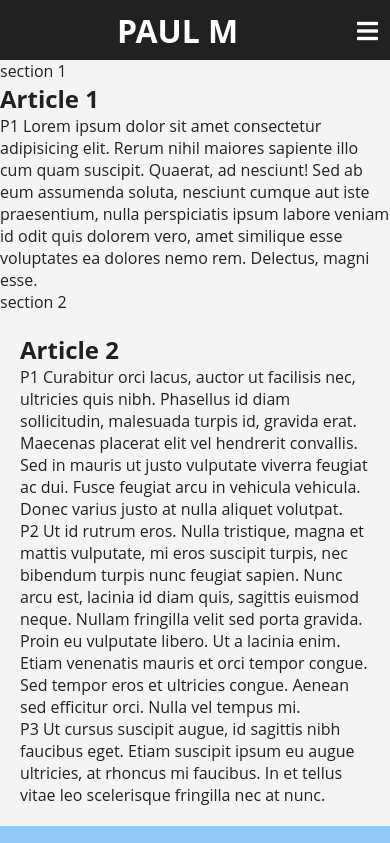
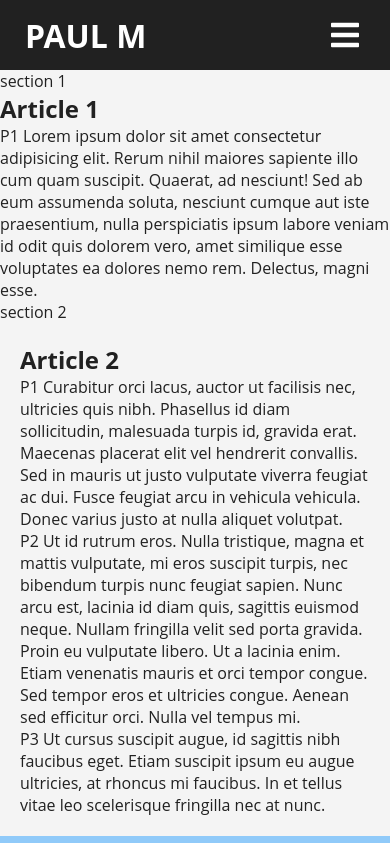
Before and after one commit to TravelTimN/ci-milestone01-ucfd, a plain HTML site: page index.html in a window 390 px wide. Shown: the top 843 px of the page. Drawn offline with nearby package versions, Linux system fonts and the light colour scheme.

Commit message:
update of navbar and footer (converted to CSS Grid)

```diff
--- a/assets/css/style.css
+++ b/assets/css/style.css
@@ -1,5 +1,5 @@
 /****************************************************************************************/
-/* ROOT STYLES */
+/* ROOT VARIABLES */
 :root {
     --paulBluePrimary: #90CAF9;                /* to use =    color: var(--paulBluePrimary);  */
     --paulBlueLight: #C3FDFF;                  /* to use =    color: var(--paulBlueLight);    */
@@ -16,7 +16,7 @@
     --fontFamily: 'Open Sans', sans-serif;       /* to use =    font-family: var(--fontFamily); */
     --textShadow: 2px 2px 0 rgba(0,0,0,1);     /* to use =    text-shadow: var(--textShadow); */
 }
-/* root styles */
+/* root variables */
 /****************************************************************************************/
 
 /* DEFAULT SETTINGS */
@@ -31,49 +31,51 @@ body {
     color: var(--darkGray);
 }
 /* default settings */
-/*--------------------  --------------------*/
-/*--------------------  --------------------*/
+
+/*-------------------- NAVBAR-CONTAINER (MOBILE-FIRST) --------------------*/
+.navbar-header {
+    grid-area: navbar-header;
+}
+.navbar-menu {
+    grid-area: navbar-menu;
+}
+.navbar-nav {
+    grid-area: navbar-nav;
+}
+.navbar-header,
+.navbar-menu,
+.navbar-nav {
+    align-self: center;
+    justify-items: center;
+}
+.navbar-container {
+    background-color: var(--darkGray);
+    color: var(--white);
+    max-width: 100%;
+    padding: 10px;
+    position: sticky;
+    top: 0;
+    z-index: 100;
+    display: grid;
+    grid-template-columns: 15px auto 1fr auto 15px;
+    grid-template-rows: 50px;
+    grid-template-areas:
+        ". navbar-header . navbar-menu .";
+}
 
 
-/*-------------------- HEADER --------------------*/
-header {
-    background-color: var(--darkGray);
-    color: var(--white);
-    display: flex;
-    align-items: center;
-    position: relative;
-    max-width: 100vw;
-    height: 50px;
-    padding: 5px;
+/*-------------------- NAVBAR-HEADER --------------------*/
+.navbar-header h1 {
+    /* to be designed? */
 }
-header a.open {
-    color: var(--white);
-    font-size: 1.5em;
-    margin: 0 0.1em;
-}
-/*-------------------- header --------------------*/
+/*-------------------- navbar-header --------------------*/
 
-/*-------------------- NAV --------------------*/
-nav {
-    background-color: var(--darkGray);
-    top: 0;
-    position: sticky;
-    z-index: 100;
-}
-nav ul {
+/*-------------------- NAVBAR-NAV --------------------*/
+.navbar-nav ul {
     list-style: none;
     text-align: center;
-    margin-right: 0px;
 }
-nav ul li {
-    min-width: 7vw;
-    line-height: 2;
-    -webkit-transition: all 0.3s ease-in-out;
-       -moz-transition: all 0.3s ease-in-out;
-         -o-transition: all 0.3s ease-in-out;
-            transition: all 0.3s ease-in-out;
-}
-nav a {
+.navbar-nav a {
     color: var(--white);
     text-transform: uppercase;
     -webkit-transition: all 0.3s ease-in-out;
@@ -81,70 +83,51 @@ nav a {
          -o-transition: all 0.3s ease-in-out;
             transition: all 0.3s ease-in-out;
 }
-nav a.active {
+.navbar-nav a.active {
     font-weight: bolder;
     color: var(--paulBluePrimary);
 }
-nav ul li:hover a {
+.navbar-nav ul li:hover a {
     color: var(--paulBlueDark);
 }
-/* NAV MEDIA QUERIES */
-@media only screen and (max-width: 599px) {
-    header {
-        top: 0;
-        position: sticky;
-        z-index: 10;
-    }
-    nav {
+
+/* NAVBAR-NAV (MOBILE DROPDOWN) */
+@media only screen and (max-width: 799px) {
+    .navbar-nav {
         top: 0;
         bottom: 0;
-        min-height: 100vh;
+        left: 0;
+        height: 0;
+        width: 100vw;
+        line-height: 3;
+        z-index: 500;
         position: fixed;
-        width: 100vw;
-        left: -100vw;
-        z-index: 100;
+        overflow-x: hidden;
         background-color: var(--darkGrayRGBA);
         -webkit-transition: all 0.3s ease-in-out;
            -moz-transition: all 0.3s ease-in-out;
              -o-transition: all 0.3s ease-in-out;
                 transition: all 0.3s ease-in-out;
     }
-    nav ul {
-        text-align: center;
-        text-indent: 2em;
+    .navbar-nav a {
+        font-size: 1.5em;
     }
-    nav ul li:hover a {
-        color: var(--paulBlueDark);
+    .navbar-menu i.toggle-open {
+        color: var(--white);
+        font-size: 2em;
+        cursor: pointer;
     }
-    nav:target {
-        transform: translateX(100vw);
-    }
-    .close {
+    .navbar-nav a.toggle-close {
+        font-size: 2.5em;
         text-align: right;
         display: block;
-        text-decoration: none;
-        font-size: 1.5em;
-        position: relative;
-        padding: 0.7em 0.5em 0 0;
-        -webkit-transition: 0.3s ease-in-out;
-           -moz-transition: 0.3s ease-in-out;
-             -o-transition: 0.3s ease-in-out;
-                transition: 0.3s ease-in-out;
+        padding: 0 0.75em 0 0;
     }
 }
-@media only screen and (min-width: 600px) {
-    nav ul li {
-        display: inline-block;
-        margin: 0 10px;
-    }
-    .toggle { /* hide toggle */
-        display: none;
-    }
-    .social-links a {
-        font-size: 2em;
-    }
-}
-/*-------------------- nav --------------------*/
+/* navbar-nav (mobile dropdown) */
+/*-------------------- navbar-nav --------------------*/
+/*-------------------- navbar-container mobile --------------------*/
+
 
 /*-------------------- SECTION --------------------*/
 section {
@@ -161,10 +144,22 @@ aside {
 }
 
 /*-------------------- FOOTER --------------------*/
-footer {
+.footer-social {
+    grid-area: footer-social;
+}
+.footer-signature {
+    grid-area: footer-signature;
+}
+.footer-container {
     background-color: var(--darkGray);
     color: var(--white);
     padding: 20px;
+    display: grid;
+    grid-template-columns: 100%;
+    grid-template-rows: 40px;
+    grid-template-areas:
+        "footer-social"
+        "footer-signature";
 }
 footer ul {
     list-style: none;
@@ -220,7 +215,8 @@ footer ul li:hover .itunes {
 }
 .footer-signature {
     text-align: center;
-    padding: 10px 0;
+    padding: 20px 0 40px 0;
+    font-size: 1em;
 }
 .footer-signature a {
     color: var(--white);
@@ -235,3 +231,30 @@ footer ul li:hover .itunes {
     display: inline-block;
     margin-left: 5px;
 }
+
+/*-------------------- @MEDIA QUERIES - DESKTOP --------------------*/
+@media only screen and (min-width: 800px) {
+    /* NAVBAR-NAV */
+    .navbar-container {
+        display: grid;
+        grid-template-columns: 15px auto 1fr auto 15px;
+        grid-template-rows: 50px;
+        grid-template-areas:
+            ". navbar-header . navbar-nav .";
+    }
+    .navbar-toggle {
+        display: none;
+    }
+    .navbar-nav ul li {
+        display: inline-block;
+        margin: 0 10px;
+    }
+    /* navbar-nav*/
+
+    /* FOOTER */
+    .footer-social a {
+        font-size: 2em;
+    }
+    /* footer */
+}
+/*-------------------- @media queries desktop --------------------*/
--- a/index.html
+++ b/index.html
@@ -9,34 +9,39 @@
     <meta http-equiv="X-UA-Compatible" content="ie=edge">
 
     <!-- LINKS -->
+    <!-- decided against Bootstrap vs CSS Grid instead -->
     <!-- <link rel="stylesheet" href="https://cdnjs.cloudflare.com/ajax/libs/twitter-bootstrap/3.3.7/css/bootstrap.min.css"> -->
     <link rel="stylesheet" href="https://use.fontawesome.com/releases/v5.2.0/css/all.css">
-    <link rel="stylesheet" href="https://cdnjs.cloudflare.com/ajax/libs/hover.css/2.3.1/css/hover-min.css">
+    <!--<link rel="stylesheet" href="https://cdnjs.cloudflare.com/ajax/libs/hover.css/2.3.1/css/hover-min.css">-->
     <link rel="stylesheet" href="assets/css/style.css" type="text/css">
     <link rel='icon' href="./assets/images/flavicon.ico" type="image/x-icon">
 
-    <title>PAUL M Music</title>
+    <title>Paul M Music | Paul Middleton</title>
 </head>
 
 <body>
 
+    <div class="navbar-container">
         <!-- HEADER -->
-    <header id="header">
+        <header class="navbar-header">
             <h1>PAUL M</h1>
-        <a class="toggle open" href="#nav">
-            <i class="fas fa-bars fa-fw"></i>
-        </a>
         </header>
         <!-- header -->
 
+        <!-- MENU -->
+        <div class="navbar-menu">
+            <i class="fas fa-bars fa-fw navbar-toggle toggle-open" onclick="navbarOpen()"></i>
+        </div>
+        <!-- menu -->
+
         <!-- NAV -->
-    <nav id="nav">
-        <a class="toggle close" href="#">
+        <nav id="navbar-nav" class="navbar-nav">
+            <a href="javascript:void(0)" class="navbar-toggle toggle-close" onclick="navbarClose()">
                 <i class="fas fa-times fa-fw"></i>
             </a>
             <ul>
                 <li>
-                <a href="index.html"class="active">Home</a>
+                    <a href="index.html" class="active">Home</a>
                 </li>
                 <li>
                     <a href="music.html">Music</a>
@@ -56,6 +61,7 @@
             </ul>
         </nav>
         <!-- nav -->
+    </div>
 
     <!-- SECTION -->
     <section>
@@ -118,8 +124,8 @@
     <!-- aside -->
 
     <!-- FOOTER -->
-    <footer>
-        <div class="social-links">
+    <footer class="footer-container">
+        <div class="footer-social">
             <ul>
                 <li><a href="https://www.facebook.com/paulmiddletonofficial" target="_blank"><i class="fab fa-facebook-f facebook" aria-hidden="true"></i></a></li>
                 <li><a href="https://www.youtube.com/user/paulmiddletonmusic" target="_blank"><i class="fab fa-youtube youtube" aria-hidden="true"></i></a></li>
@@ -139,6 +145,17 @@
     <!-- footer -->
 
     <!-- SCRIPTS -->
+    <script>
+        // Approved by mentor (Ignatius Ukwuoma) to use basic JS to incorporate menu transition since I already have some basic JS-skils
+        // onClick will display navbar-nav to full 100% height
+        function navbarOpen() {
+            document.getElementById("navbar-nav").style.height="100%";
+        }
+        // onClick will close navbar-nav back to 0% height
+        function navbarClose() {
+            document.getElementById("navbar-nav").style.height="0%";
+        }
+    </script>
 </body>
 
 </html>
```
Lines whose indentation alone changed are shown as unchanged.
